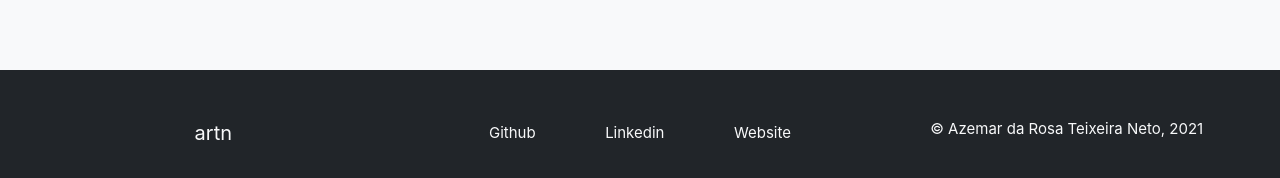
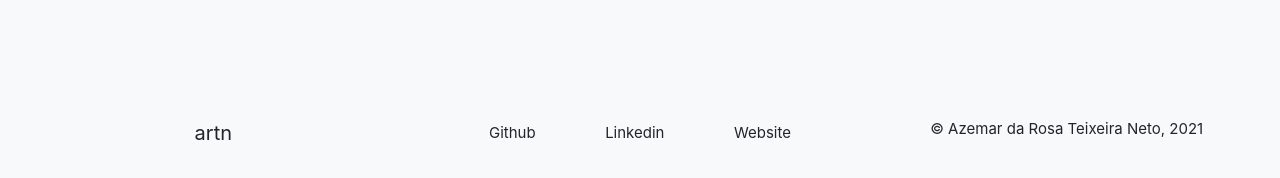
Before and after one commit to artn-dev/website, a Next.js app: page / in a window 1280 px wide. Shown: the part 2343-2521 px from the top of the page. Built offline with nearby package versions, Linux system fonts and the light colour scheme; a web font is replaced by a local one.

Commit message:
Change footer color

```diff
--- a/components/Footer.tsx
+++ b/components/Footer.tsx
@@ -12,18 +12,18 @@ interface FooterLinkProps {
 const FooterLink = ({ children, href = "/"}: FooterLinkProps) => (
   <>
     <Link href={href} passHref>
-      <a className="link-light">{children}</a>
+      <a className="link-dark">{children}</a>
     </Link>
   </>
 )
 
 const Footer = () => {
   return (
-    <footer className="container-fluid bg-dark text-light py-5">
+    <footer className="container-fluid bg-light py-5">
       <div className="row">
 
         <div className="col-12 col-md-4 d-flex justify-content-center align-items-center">
-          <Logo color="light" />
+          <Logo color="dark" />
         </div>
 
         <div className="col-12 col-md-4 d-flex justify-content-center">
@@ -41,6 +41,6 @@ const Footer = () => {
       </div>
     </footer>
   )
-};
+}
 
-export default Footer;
+export default Footer
```
